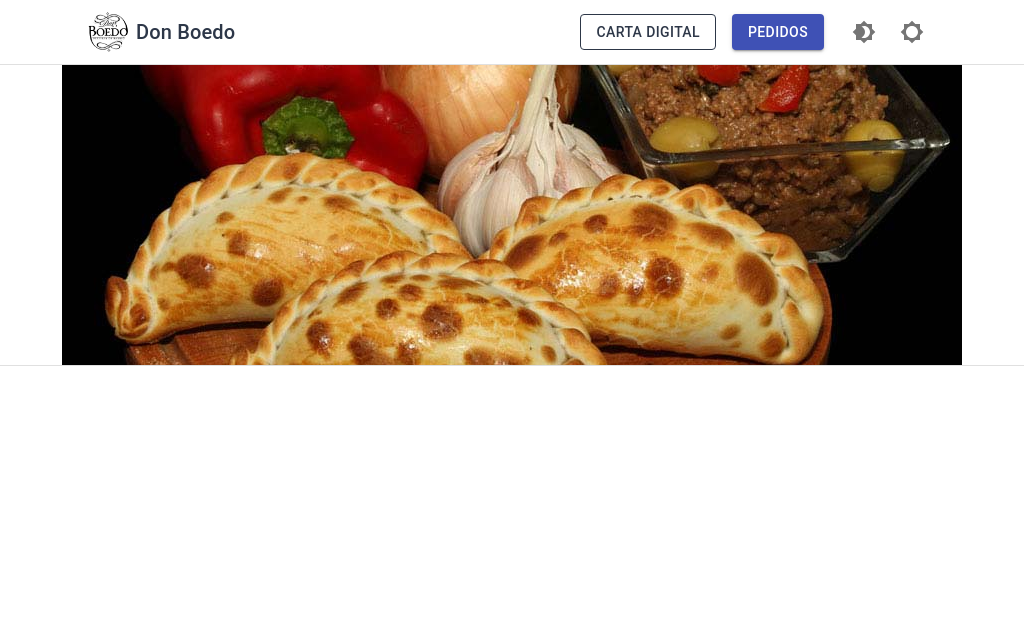
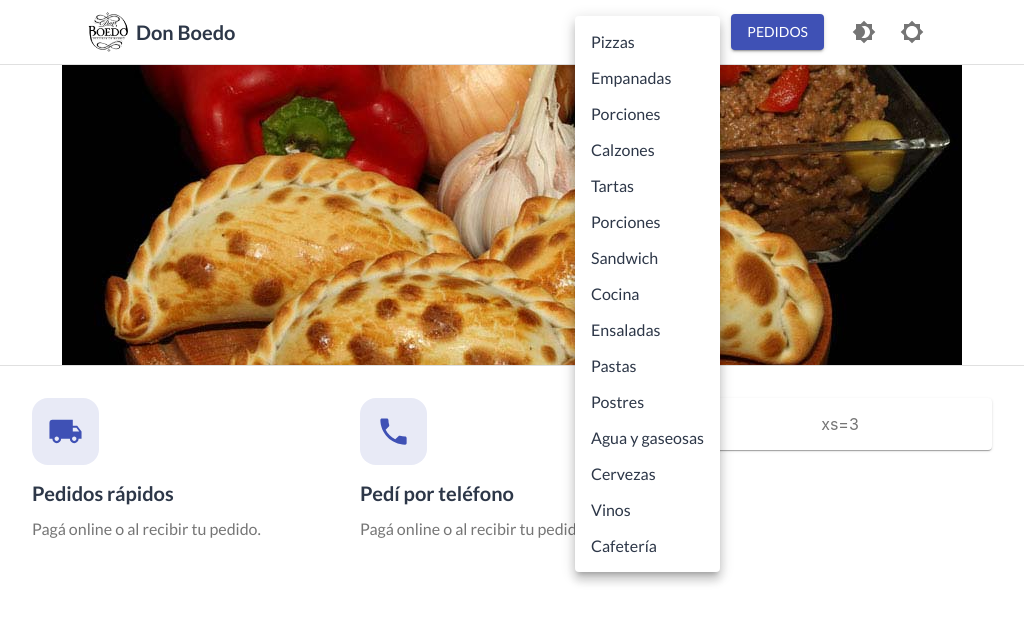
Before and after one commit to bbedyukh/coderhouse-reactjs, a React (Create React App) app: page / in a window 1280 px wide. Both pictures are taken after a click on the button "CARTA DIGITAL". Shown: the top 622 px of the page, without its empty margins (128-1152 px from the left). Built offline with nearby package versions, Linux system fonts and the light colour scheme.

Commit message:
Se agregan cards en el home y el link Carta digital es un menu

```diff
--- a/src/App.js
+++ b/src/App.js
@@ -4,7 +4,7 @@ import { createMuiTheme, ThemeProvider, Divider } from '@material-ui/core';
 
 const theme = createMuiTheme({
   palette: {
-    mode: "light",
+    type: "light",
     primary: {
       main: '#FFF',
       light: '#F0E5CF',
@@ -12,16 +12,38 @@ const theme = createMuiTheme({
       contrastText: '#2D3748'
     },
     secondary: {
-      main: '#3F51B5'
+      main: '#3F51B5',
+    },
+    action: {
+      main: '#F0E5CF'
+    },
+    text: {
+      primary: '#2D3748'
+    }
   },
   typography: {
+    fontFamily: 'Lato',
     fontSize: 14,
     fontWeightLight: 300,
     fontWeightRegular: 400,
     fontWeightMedium: 500,
     fontWeightBold: 700,
+    h1: {
+      fontWeight: 800,
+      fontSize: '3.75rem'
+    },
+    h6: {
+      fontWeight: 700,
+      fontSize: '1.25rem'
+    },
+    body1: {
+      fontSize: '1rem',
+      fontFamily: 'Lato',
+      fontWeight: 400,
+      lineHeight: 1.5
     }
-  }
+  },
+
 })
 
 function App() {
--- /dev/null
+++ b/src/compenents/Content/Cards.jsx
@@ -0,0 +1,77 @@
+import React from 'react';
+import { makeStyles } from '@material-ui/core/styles';
+import Typography from '@material-ui/core/Typography';
+import Grid from '@material-ui/core/Grid';
+import Paper from '@material-ui/core/Paper';
+import LocalShippingIcon from '@material-ui/icons/LocalShipping';
+import PhoneIcon from '@material-ui/icons/Phone';
+
+const useStyles = makeStyles((theme) => ({
+
+    root: {
+        flexGrow: 1,
+    },
+    paper: {
+        padding: theme.spacing(2),
+        textAlign: 'center',
+        color: theme.palette.text.secondary,
+    },
+    iconBackground: {
+        backgroundColor: '#e8eaf6',
+        padding: '1rem',
+        borderRadius: '1rem'
+    }
+}));
+
+
+export default function Cards() {
+    const classes = useStyles();
+
+    return (
+        <Grid container spacing={3}>
+            <Grid item xs={12} sm={4}>
+                <Grid
+                    container
+                    direction="column"
+                    justifyContent="center"
+                    alignItems="flex-start"
+                    spacing={1}
+                >
+                    <Grid item xs={12}>
+                        <LocalShippingIcon className={classes.iconBackground} fontSize="large" color="secondary" />
+                    </Grid>
+                    <Grid item xs={12}>
+                        <Typography variant="h6" color="textPrimary">Pedidos rápidos</Typography>
+                    </Grid>
+                    <Grid item xs={12}>
+                        <Typography variant="body1" color="textSecondary">Pagá online o al recibir tu pedido.</Typography>
+                    </Grid>
+                </Grid>
+            </Grid>
+            <Grid item xs={12} sm={4}>
+                <Grid
+                    container
+                    direction="column"
+                    justifyContent="center"
+                    alignItems="flex-start"
+                    spacing={1}
+                >
+                    <Grid item xs={12}>
+                        <PhoneIcon className={classes.iconBackground} fontSize="large" color="secondary" />
+                    </Grid>
+                    <Grid item xs={12}>
+                        <Typography variant="h6" color="textPrimary">Pedí por teléfono</Typography>
+                    </Grid>
+                    <Grid item xs={12}>
+                        <Typography variant="body1" color="textSecondary">Pagá online o al recibir tu pedido.</Typography>
+                    </Grid>
+                </Grid>
+            </Grid>
+            <Grid item xs={12} sm={4}>
+                <Paper className={classes.paper}>xs=3</Paper>
+            </Grid>
+        </Grid>
+
+
+    )
+}
--- a/src/compenents/Content/Carousel.jsx
+++ b/src/compenents/Content/Carousel.jsx
@@ -49,7 +49,6 @@ export default function Carousel(props) {
     return (
         <CarouselLib
             indicators={false}
-            navButtonsAlwaysInvisible={true}
             animation={"slide"}>
             {images.map((item, i) => <Item key={i} item={item} />)}
         </CarouselLib>
--- a/src/compenents/Content/Content.jsx
+++ b/src/compenents/Content/Content.jsx
@@ -1,14 +1,35 @@
 import React from 'react'
 import Carousel from './Carousel.jsx'
-import { Container, Divider } from '@material-ui/core'
+import Cards from './Cards.jsx'
+import { makeStyles } from '@material-ui/core/styles';
+import { Container, Divider, Typography } from '@material-ui/core'
+import Grid from '@material-ui/core/Grid';
 
+const useStyles = makeStyles((theme) => ({
+    containerPadding: {
+        padding: '2rem 0'
+    },
+    h1: {
+        textAlign: 'center'
+    }
+}));
 export default function Content() {
+    const classes = useStyles();
     return (
         <div>
             <Container maxWidth={false} disableGutters={true}>
                 <Carousel />
                 <Divider />
             </Container>
+            <Container maxWidth="md" className={classes.containerPadding}>
+                <Grid container>
+                    <Grid item xs={12}>
+                        {/* <Typography variant="h1">Build accessible React apps with speed</Typography> */}
+                        {/* <h1 className={classes.h1}>Build accessible React apps with speed</h1> */}
+                    </Grid>
+                </Grid>
+                <Cards />
+            </Container>
         </div>
     )
 }
--- a/src/compenents/Navbar/Navbar.jsx
+++ b/src/compenents/Navbar/Navbar.jsx
@@ -8,16 +8,18 @@ import Container from '@material-ui/core/Container';
 import Box from '@material-ui/core/Box';
 import Avatar from '@material-ui/core/Avatar';
 import logo from '../../assets/images/logo-black.png'
-import Switch from '@material-ui/core/Switch';
 import { Brightness4, Brightness5 } from '@material-ui/icons'
 import IconButton from '@material-ui/core/IconButton';
+import ArrowDropDownIcon from '@material-ui/icons/ArrowDropDown';
+import Menu from '@material-ui/core/Menu';
+import MenuItem from '@material-ui/core/MenuItem';
 
 const useStyles = makeStyles((theme) => ({
     root: {
         flexGrow: 1,
     },
     title: {
-        flexGrow: 1,
+        flexGrow: 1
     },
 }));
 
@@ -28,6 +30,17 @@ export default function Navbar() {
         checkedA: true,
         checkedB: true,
     });
+
+    const [anchorEl, setAnchorEl] = React.useState(null);
+
+    const handleClick = (event) => {
+      setAnchorEl(event.currentTarget);
+    };
+
+    const handleClose = () => {
+      setAnchorEl(null);
+    };
+
 
     const handleChange = (event) => {
         setState({ ...state, [event.target.name]: event.target.checked });
@@ -44,11 +57,37 @@ export default function Navbar() {
                         <Typography variant="h6" className={classes.title}>
                             Don Boedo
                         </Typography>
-                        {/* <Box mx={1}>
-                            <Button color="inherit">Sucursales</Button>
-                        </Box> */}
                         <Box mx={1}>
-                            <Button variant="outlined" color="inherit">Carta digital</Button>
+                            <Button
+                                color="inherit"
+                                endIcon={<ArrowDropDownIcon />}
+                                aria-controls="simple-menu"
+                                aria-haspopup="true"
+                                onClick={handleClick}
+                            >Carta digital</Button>
+                            <Menu
+                                id="simple-menu"
+                                anchorEl={anchorEl}
+                                keepMounted
+                                open={Boolean(anchorEl)}
+                                onClose={handleClose}
+                            >
+                                <MenuItem onClick={handleClose}>Pizzas</MenuItem>
+                                <MenuItem onClick={handleClose}>Empanadas</MenuItem>
+                                <MenuItem onClick={handleClose}>Porciones</MenuItem>
+                                <MenuItem onClick={handleClose}>Calzones</MenuItem>
+                                <MenuItem onClick={handleClose}>Tartas</MenuItem>
+                                <MenuItem onClick={handleClose}>Porciones</MenuItem>
+                                <MenuItem onClick={handleClose}>Sandwich</MenuItem>
+                                <MenuItem onClick={handleClose}>Cocina</MenuItem>
+                                <MenuItem onClick={handleClose}>Ensaladas</MenuItem>
+                                <MenuItem onClick={handleClose}>Pastas</MenuItem>
+                                <MenuItem onClick={handleClose}>Postres</MenuItem>
+                                <MenuItem onClick={handleClose}>Agua y gaseosas</MenuItem>
+                                <MenuItem onClick={handleClose}>Cervezas</MenuItem>
+                                <MenuItem onClick={handleClose}>Vinos</MenuItem>
+                                <MenuItem onClick={handleClose}>Cafetería</MenuItem>
+                            </Menu>
                         </Box>
                         <Box mx={1}>
                             <Button variant="contained" color="secondary">Pedidos</Button>
```
Also changed, not shown: src/assets/images/carousel/1.jpg. Lines whose indentation alone changed are shown as unchanged.
